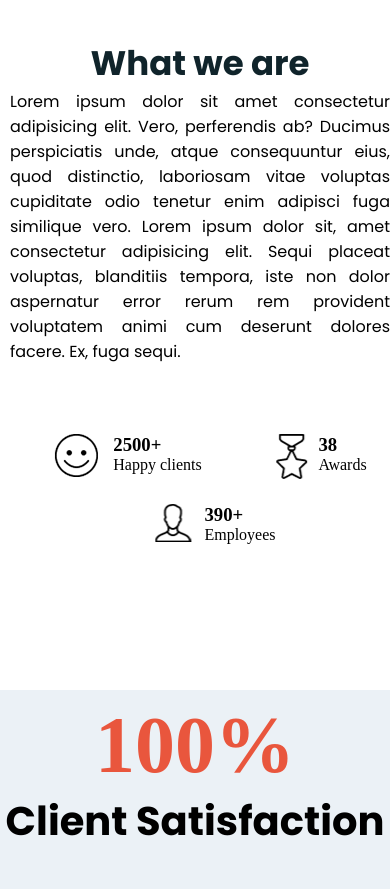
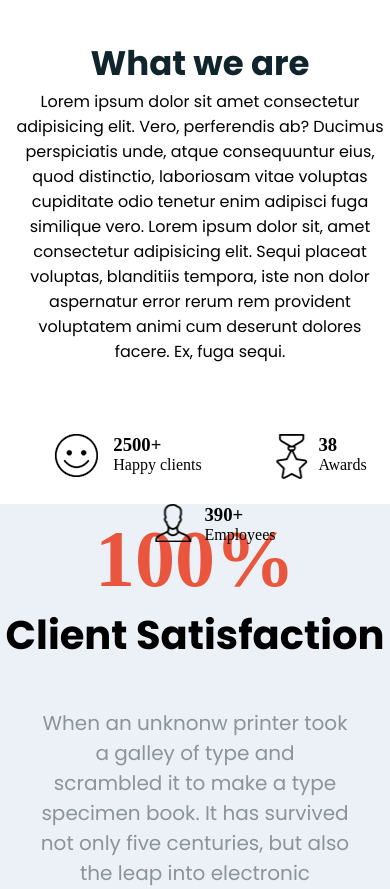
Before and after one commit to yuriibrunko/About-us, a website: page index.html in a window 390 px wide. Shown: the part 1100-1989 px from the top of the page. Drawn offline with nearby package versions, Linux system fonts and the light colour scheme.

Commit message:
finally_respon

```diff
--- a/css/style.scss
+++ b/css/style.scss
@@ -133,7 +133,7 @@ header {
                 margin: 0 auto;
             }
             p {
-                text-align: justify;
+                text-align: center;
             }
             .icon {
                 margin-top: 40px;
@@ -201,25 +201,25 @@ header {
 }
 @media (max-width:768px) {
     .satisfaction {
-        margin-top: 50vh;
+        margin-top: 40vh;
     }
 }
 
 @media (max-width:454px) and (min-width:437px){
     .satisfaction {
-        margin-top: 63vh;
+        margin-top: 46vh;
         height: 580px;
     }
 }
 @media (max-width:437px) {
     .satisfaction {
-        margin-top: 82vh;
+        margin-top: 60vh;
         height: 610px;
     }
 }
 @media (max-width:365px) {
     .satisfaction {
-        margin-top: 82vh;
+        margin-top: 65vh;
     }
 }
 
```
Also changed, not shown: css/style.css, 1 other file.
